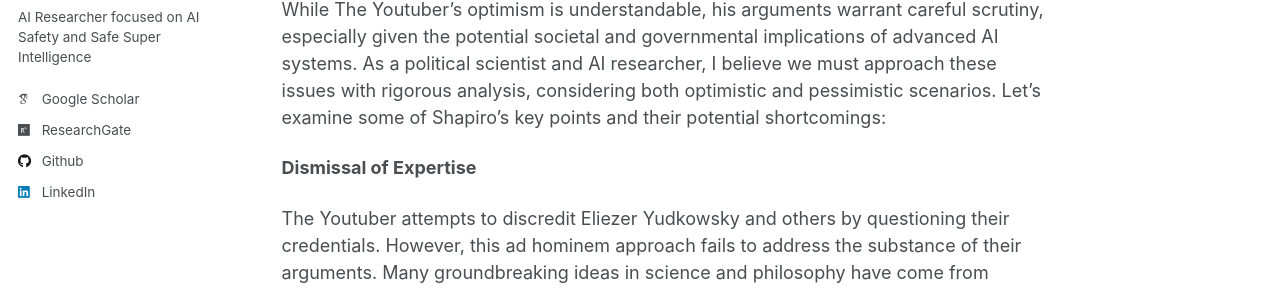
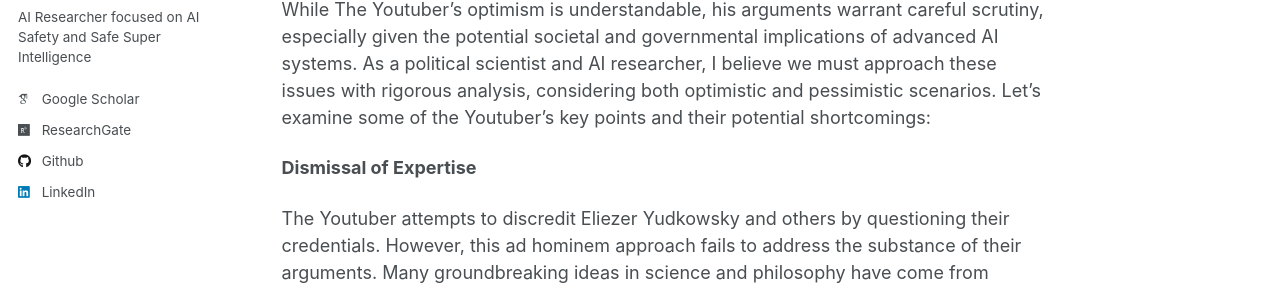
Before and after one commit to TomDuenas/tomduenas.github.io, a Jekyll site: the page built from _posts/2024-09-12-in-defense-of-cautionary-voices.md, in a window 1280 px wide and 900 px high. Shown: the part 316-606 px from the top of the window. Built offline with Jekyll 4.4.1, drawn with Linux system fonts in a browser that asks for light colours; some web fonts are replaced; some of the changed text lies outside the part shown.

Commit message:
Update 2024-09-12-in-defense-of-cautionary-voices.md

```diff
--- a/_posts/2024-09-12-in-defense-of-cautionary-voices.md
+++ b/_posts/2024-09-12-in-defense-of-cautionary-voices.md
@@ -9,7 +9,7 @@ tags:
 ---
 
 In a recent post titled "Deconstructing Doomer Arguments One by One," a Youtuber dedicated to AI attempts to dismantle what he terms the "Doomer movement" in AI safety. While The Youtuber's optimism is understandable, his arguments warrant careful scrutiny, especially given the potential societal and governmental implications of advanced AI systems.
-As a political scientist and AI researcher, I believe we must approach these issues with rigorous analysis, considering both optimistic and pessimistic scenarios. Let's examine some of Shapiro's key points and their potential shortcomings:
+As a political scientist and AI researcher, I believe we must approach these issues with rigorous analysis, considering both optimistic and pessimistic scenarios. Let's examine some of the Youtuber's key points and their potential shortcomings:
 
 **Dismissal of Expertise**
 
```
